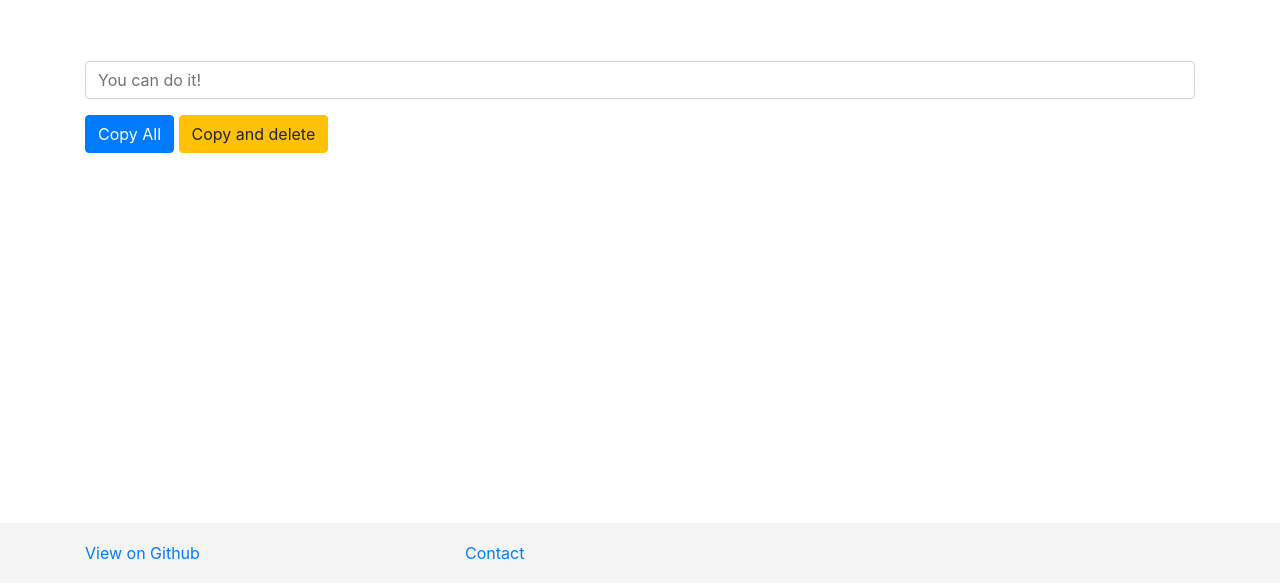
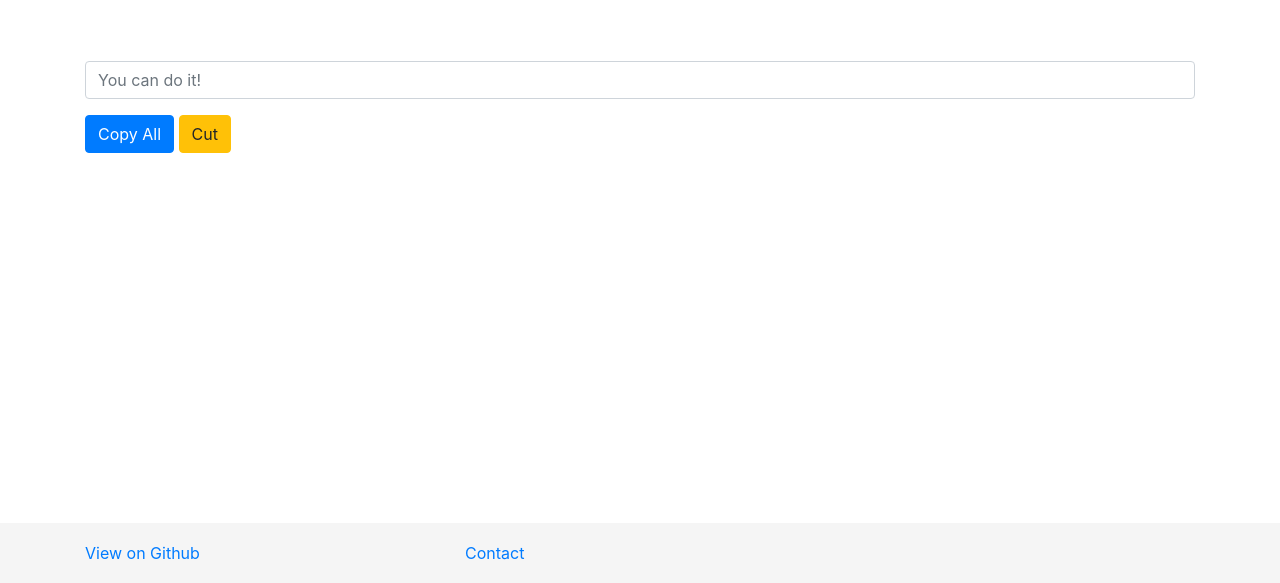
Before and after one commit to prathje/just-a-sentence, a plain HTML site: page index.html in a window 1280 px wide. Shown: the part 217-800 px from the top of the page. Drawn offline with nearby package versions, Linux system fonts and the light colour scheme.

Commit message:
Update index.html
#1

```diff
--- a/index.html
+++ b/index.html
@@ -50,7 +50,7 @@
         <div class="row">
             <div class="col-12">
                 <a class="btn btn-primary" role="button" href="#" title="Copy all to Clipboard" @click.prevent="copy">Copy All</a>
-                <a class="btn btn-warning" role="button"  href="#" title="Copy all to Clipboard and delete content" @click.prevent="copyAndDelete">Copy and delete</a>
+                <a class="btn btn-warning" role="button"  href="#" title="Copy all to Clipboard and delete content" @click.prevent="copyAndDelete">Cut</a>
             </div>
         </div>
     </div>
```
